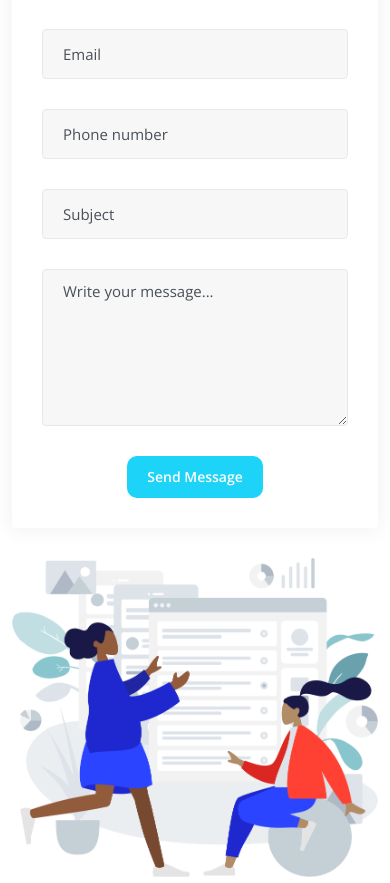
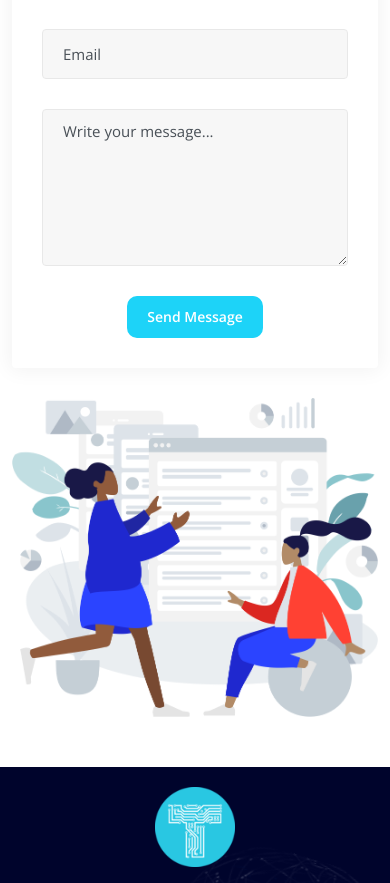
Before and after one commit to Tonomy-Foundation/Tonomy-Foundation-Next-Website, a Next.js app: page /contact in a window 390 px wide. Shown: the part 1444-2327 px from the top of the page. Built offline with nearby package versions, Linux system fonts and the light colour scheme.

Commit message:
remove subject and phone number from contact form

```diff
--- a/components/Contact/ContactForm.js
+++ b/components/Contact/ContactForm.js
@@ -27,16 +27,6 @@ const ContactForm = () => {
                     <div className="col-lg-6 col-sm-6">
                       <div className="form-group">
                         <input type="text" name="email" placeholder="Email" className="form-control" required />
-                      </div>
-                    </div>
-                    <div className="col-lg-6 col-sm-6">
-                      <div className="form-group">
-                        <input type="text" name="number" placeholder="Phone number" className="form-control" required />
-                      </div>
-                    </div>
-                    <div className="col-lg-6 col-sm-6">
-                      <div className="form-group">
-                        <input type="text" name="subject" placeholder="Subject" className="form-control" required />
                       </div>
                     </div>
                     <div className="col-lg-12 col-md-12">
```
